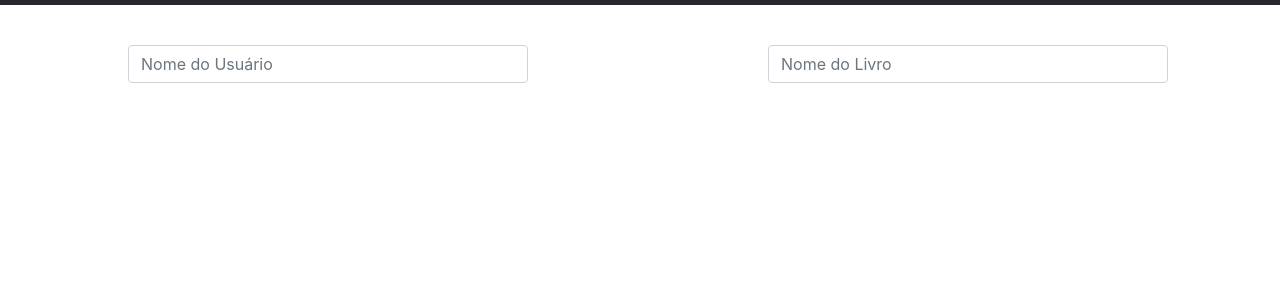
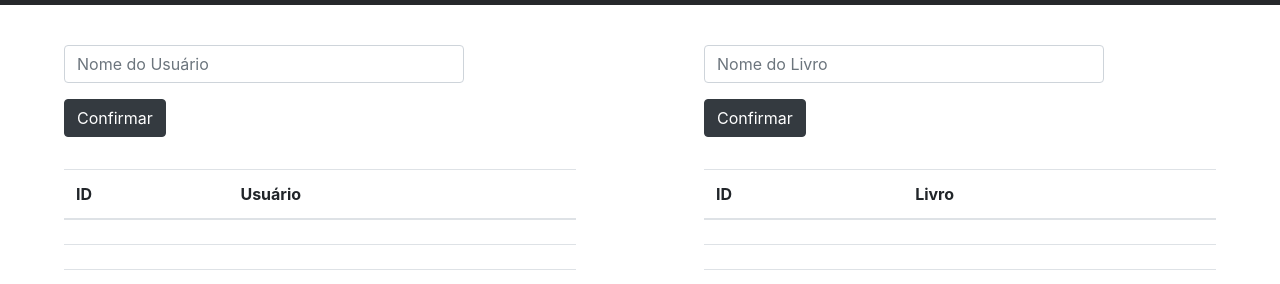
Before and after one commit to luizfe00/WebList, a plain HTML site: page index.html in a window 1280 px wide. Shown: the part 254-538 px from the top of the page. Drawn offline with nearby package versions, Linux system fonts and the light colour scheme; files whose address does not match are found by name.

Commit message:
Submit on forms

```diff
--- a/index.css
+++ b/index.css
@@ -1,4 +1,3 @@
-
 .jumbotron {
     background: #fff url('./assets//books.jpg') no-repeat center;
     background-size: cover;
@@ -22,5 +21,20 @@
 
 .form-group {
     width: 50vh;
-    margin-left: 20%;
+    margin-left: 5vw;
 }
+
+.btn {
+    margin: 1em 0;
+}
+
+.table1, .table2 {
+    width: 40vw;
+    margin-left: 5vw;
+
+}
+
+.table-responsive {
+    overflow-y: scroll;
+    height: 30vh;
+}
--- a/index.html
+++ b/index.html
@@ -20,18 +20,69 @@
     </header>
     <body>
         <div class="container1">
-        <form>
+            <form id="userForm">
                 <div class="form-group">
-            <input type="text" class="form-control" id="name" placeholder="Nome do Usuário">
+                    <input type="name" class="form-control" id="user" placeholder="Nome do Usuário">
+                    <button type="submit" class="btn btn-dark" value="Submit">Confirmar</button>
                 </div>
             </form>
 
-        <form>
+            <form id="bookForm">
                 <div class="form-group">
                     <input type="text" class="form-control" id="book" placeholder="Nome do Livro">
+                    <button type="submit" class="btn btn-dark" value="Submit">Confirmar</button>
                 </div>
             </form>
+            <div class="table-responsive">
+                <table class="table table1">
+                    <thead>
+                    <tr>
+                        <th scope="col">ID</th>
+                        <th scope="col">Usuário</th>
+                    </tr>
+                    </thead>
+                    <tbody>
+                    <tr>
+                        <th scope="row1"></th>
+                        <td></td>
+                    </tr>
+                    <tr>
+                        <th scope="row2"></th>
+                        <td></td>
+                    </tr>
+                    <tr>
+                        <th scope="row3"></th>
+                        <td></td>
+                    </tr>
+                    </tbody>
+                </table>
             </div>
+            <div class="table-responsive">
+              <table class="table table2">
+                <thead>
+                  <tr>
+                    <th scope="col">ID</th>
+                    <th scope="col">Livro</th>
+                  </tr>
+                </thead>
+                <tbody>
+                  <tr>
+                    <th scope="row1"></th>
+                    <td></td>
+                  </tr>
+                  <tr>
+                    <th scope="row2"></th>
+                    <td></td>
+                  </tr>
+                  <tr>
+                    <th scope="row3"></th>
+                    <td></td>
+                  </tr>
+                </tbody>
+              </table>
+            </div>
+        </div>
+
+        <script src="index.js"></script>
     </body>
-
 </html>
--- /dev/null
+++ b/index.js
@@ -0,0 +1,22 @@
+const userForm = document.querySelector('#userForm')
+const bookForm = document.querySelector('#bookForm')
+const user = document.querySelector('#user')
+const book = document.querySelector('#book')
+
+
+userForm.addEventListener('submit', userSubmit)
+bookForm.addEventListener('submit', bookSubmit)
+
+
+function userSubmit(e) {
+    e.preventDefault()
+
+    console.log(user.value)
+}
+
+
+function bookSubmit(e) {
+    e.preventDefault()
+
+    console.log(book.value)
+}
```
Lines whose indentation alone changed are shown as unchanged.
